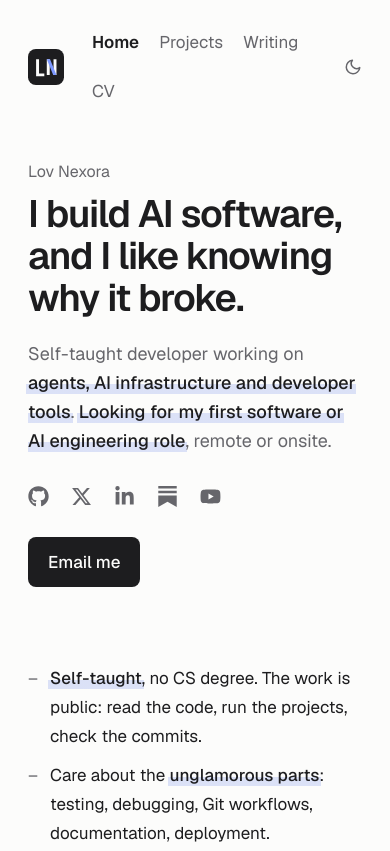
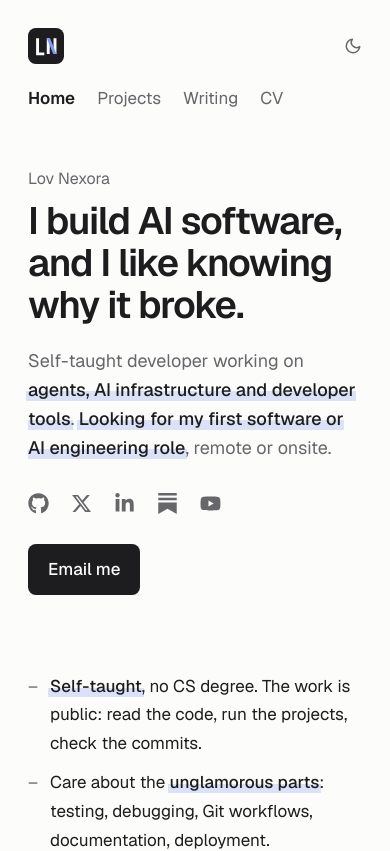
Before and after one commit to lovnexora/lovnexora, a Next.js app: page / in a window 390 px wide. Shown: the top 851 px of the page. Built offline with nearby package versions, Linux system fonts and the light colour scheme; no server answers.

Commit message:
Fix mobile nav and start graph on recent months

```diff
--- a/app/globals.css
+++ b/app/globals.css
@@ -94,8 +94,9 @@ footer { margin-top: 96px; color: var(--mute); font-size: 15px; }
 @media (max-width: 860px) {
   body { font-size: 17px; }
   .shell { grid-template-columns: minmax(0, 1fr); gap: 0; padding-top: calc(28px + env(safe-area-inset-top, 0px)); }
-  .sidebar { position: static; flex-direction: row; align-items: center; justify-content: space-between; margin-bottom: 52px; }
-  .sidebar nav { flex-direction: row; gap: 20px; flex-wrap: wrap; }
+  .sidebar { position: static; flex-direction: row; flex-wrap: wrap; align-items: center; gap: 20px 0; margin-bottom: 52px; }
+  .logo { margin-right: auto; }
+  .sidebar nav { order: 1; width: 100%; flex-direction: row; flex-wrap: nowrap; gap: 22px; white-space: nowrap; }
   .lead { font-size: 18px; }
 }
 @media (max-width: 480px) { .skills p span { display: block; } }
--- a/components/GithubGraph.tsx
+++ b/components/GithubGraph.tsx
@@ -1,4 +1,5 @@
 import { site } from "@/lib/data";
+import ScrollEnd from "./ScrollEnd";
 
 type Day = { date: string; count: number; level: number };
 
@@ -34,7 +35,7 @@ export default async function GithubGraph() {
 
   return (
     <div>
-      <div className="gh-wrap">
+      <ScrollEnd>
         <svg viewBox={`0 0 ${w} ${h}`} role="img" aria-label={`${total} GitHub contributions in the last year`}>
           {cells.map((d, i) =>
             d ? (
@@ -44,7 +45,7 @@ export default async function GithubGraph() {
             ) : null
           )}
         </svg>
-      </div>
+      </ScrollEnd>
       <p className="muted gh-cap">
         {total.toLocaleString("en")} contributions in the last year, updated daily.{" "}
         <a className="u" href={profile} target="_blank" rel="noopener noreferrer">@{site.github} on GitHub</a>
--- /dev/null
+++ b/components/ScrollEnd.tsx
@@ -0,0 +1,11 @@
+"use client";
+import { useEffect, useRef } from "react";
+
+export default function ScrollEnd({ children }: { children: React.ReactNode }) {
+  const ref = useRef<HTMLDivElement>(null);
+  useEffect(() => {
+    const el = ref.current;
+    if (el) el.scrollLeft = el.scrollWidth;
+  }, []);
+  return <div className="gh-wrap" ref={ref}>{children}</div>;
+}
```
